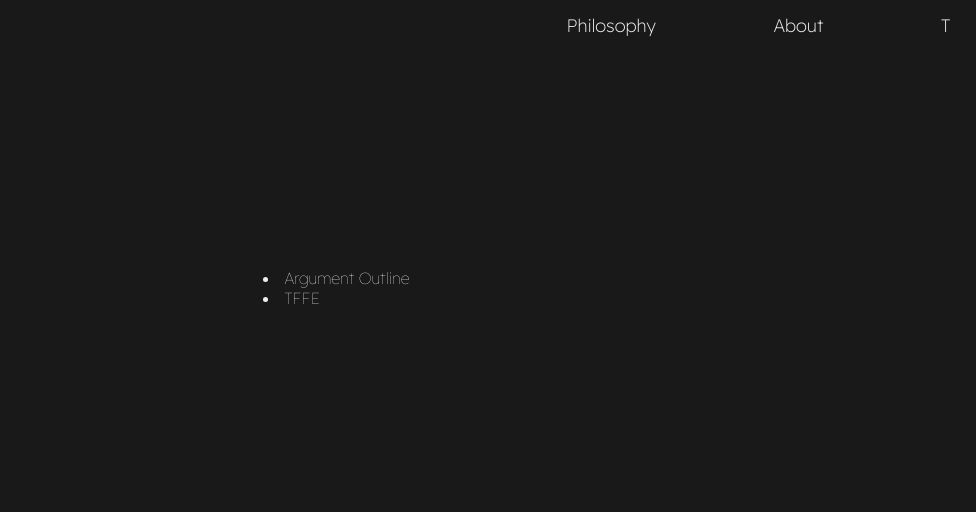
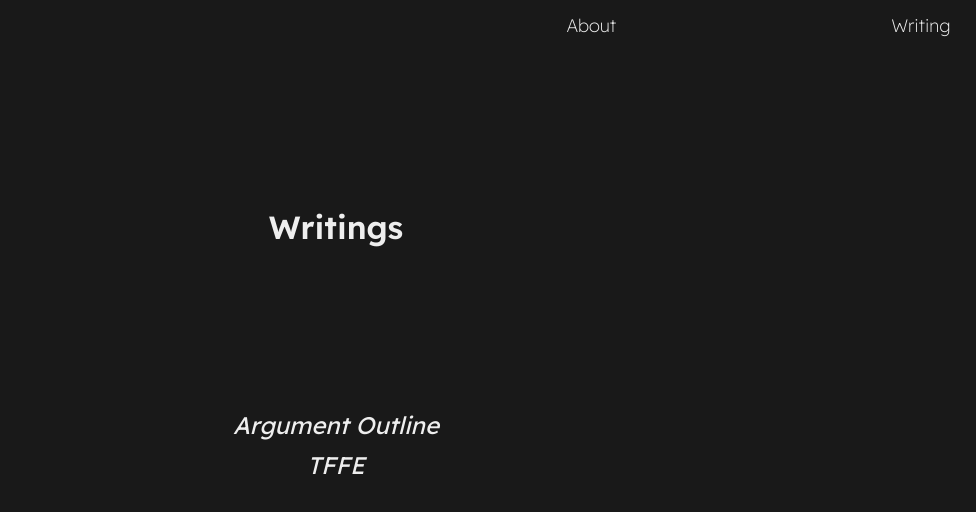
Before and after one commit to TylerFeemster/TylerFeemster.github.io, a plain HTML site: page page.html in a window 1280 px wide. Shown: the full height of the page, 304-1280 px from the left. Drawn offline with nearby package versions, Linux system fonts and the light colour scheme.

Commit message:
making toc more aesthetic. added some js for toc -> post loading

```diff
--- a/ab.html
+++ b/ab.html
@@ -9,7 +9,7 @@
       href="https://fonts.googleapis.com/css2?family=Lexend:wght@100..900&display=swap"
       rel="stylesheet"
     />
-    <link rel="stylesheet" href="./style.css" />
+    <link rel="stylesheet" href="./css/style.css" />
     <title>Tyler Feemster</title>
     <link rel="shortcut icon" href="./assets/thick-icon.svg" />
     <link rel="apple-touch-icon" href="./assets/thick-icon.svg" />
--- a/style.css
+++ b/css/style.css
@@ -198,6 +198,26 @@ header {
 
   overflow-y: scroll;
 }
+/* toc */
+#writing-title {
+  text-align: center;
+}
+.toc {
+  display: flex;
+}
+.toc-item {
+  margin: 10px;
+  cursor: pointer;
+  text-align: center;
+}
+.toc-item:hover {
+  opacity: 0.3;
+  transition: 0.2s ease;
+}
+.toc-item:focus{
+  opacity: 0.1;
+}
+
 /* div containing post html */
 .body-text {
   display: flex;
--- a/js/toc.js
+++ b/js/toc.js
@@ -1,8 +1,15 @@
 const body = document.querySelector(".body-template");
-const postContent = document.getElementById('post-content');
+const postContent = document.getElementById("post-content");
 
 // Functions
 async function loadHtmlFile(filename) {
+  // remove title
+  const title = document.getElementById("writing-title");
+  title.remove();
+  //remove contents
+  const contents = document.getElementById("toc");
+  contents.remove();
+  // load html file
   const filepath = "../posts/" + filename + ".html";
   try {
     const response = await fetch(filepath);
@@ -11,7 +18,7 @@ async function loadHtmlFile(filename) {
       const newDiv = document.createElement("div");
       newDiv.className = "body-text";
       newDiv.innerHTML = htmlContent;
-      postContent.innerHTML = '';
+      postContent.innerHTML = "";
       postContent.appendChild(newDiv);
       renderMathInElement(postContent, {
         delimiters: [
@@ -41,17 +48,18 @@ async function fetchPosts() {
 }
 
 async function generateTOC() {
-    const toc = document.getElementById('toc');
+  const toc = document.getElementById("toc");
   console.log(toc);
   await fetchPosts().then((posts) => {
     console.log(posts);
     posts.forEach((post) => {
-          const listItem = document.createElement("li");
+      const item = document.createElement("h2");
+      item.className = "toc-item";
       const link = document.createElement("a");
       link.text = post.title;
       link.onclick = async () => loadHtmlFile(post.file);
-          listItem.appendChild(link);
-          toc.appendChild(listItem);
+      item.appendChild(link);
+      toc.appendChild(item);
     });
   });
 }
--- a/page.html
+++ b/page.html
@@ -9,7 +9,7 @@
       href="https://fonts.googleapis.com/css2?family=Lexend:wght@100..900&display=swap"
       rel="stylesheet"
     />
-    <link rel="stylesheet" href="./style.css" />
+    <link rel="stylesheet" href="./css/style.css" />
     <title>Tyler Feemster</title>
     <link rel="shortcut icon" href="./assets/thick-icon.svg" />
     <link rel="apple-touch-icon" href="./assets/thick-icon.svg" />
@@ -24,6 +24,7 @@
   <body>
     <header class="header-template"></header>
     <main class="body-template">
+      <h1 id="writing-title">Writings</h1>
       <div id="toc"></div>
       <div id="post-content"></div>
     </main>
--- a/templates/header.html
+++ b/templates/header.html
@@ -4,13 +4,10 @@
   <img src="./assets/right-thick-icon.svg" class="header-icon" id="icon-right" />
 </div>
 <div class="header-links">
-  <a class="link-button" href="./ph.html">
-    <h3>Philosophy</h3>
-  </a>
   <a class="link-button" href="./ab.html">
     <h3>About</h3>
   </a>
   <a class="link-button" href="./page.html">
-    <h3>T</h3>
+    <h3>Writing</h3>
   </a>
 </div>
```
Also changed, not shown: index.html (+1 -1 lines), ph.html (deleted, +0 -25 lines). Lines whose indentation alone changed are shown as unchanged.
